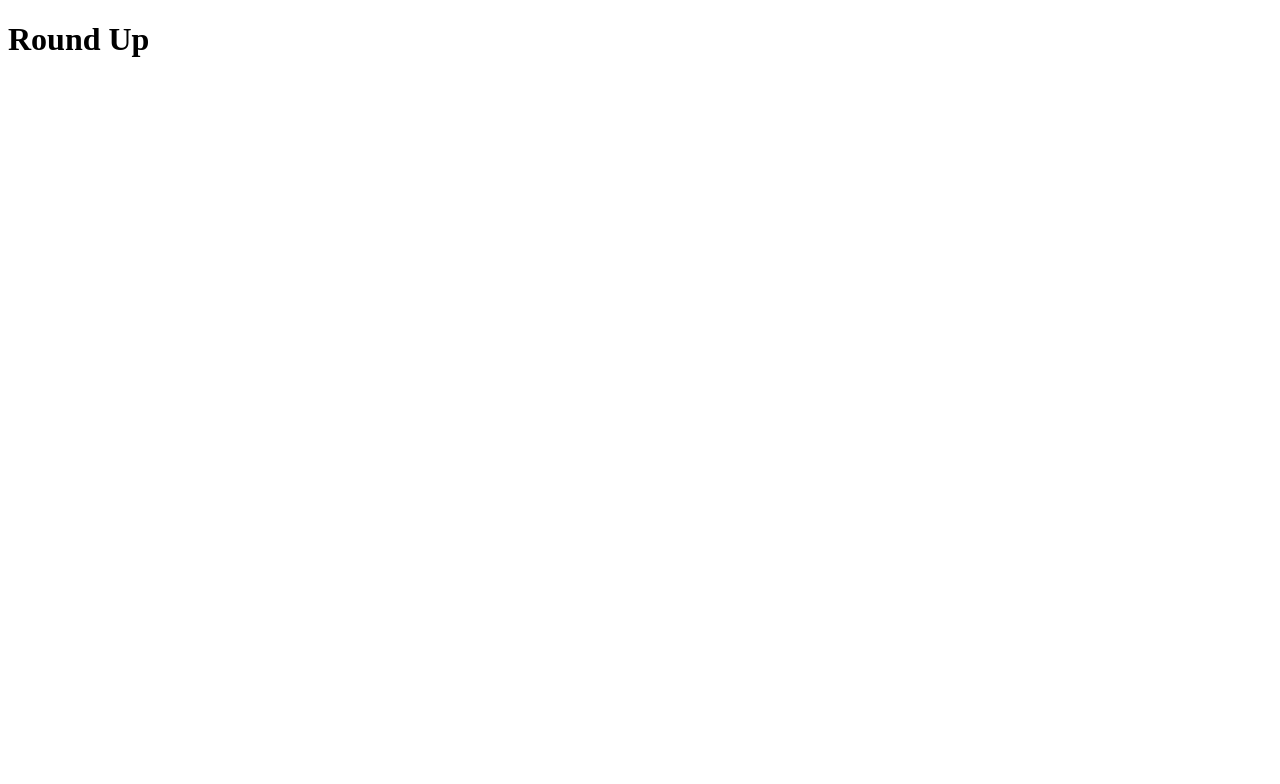
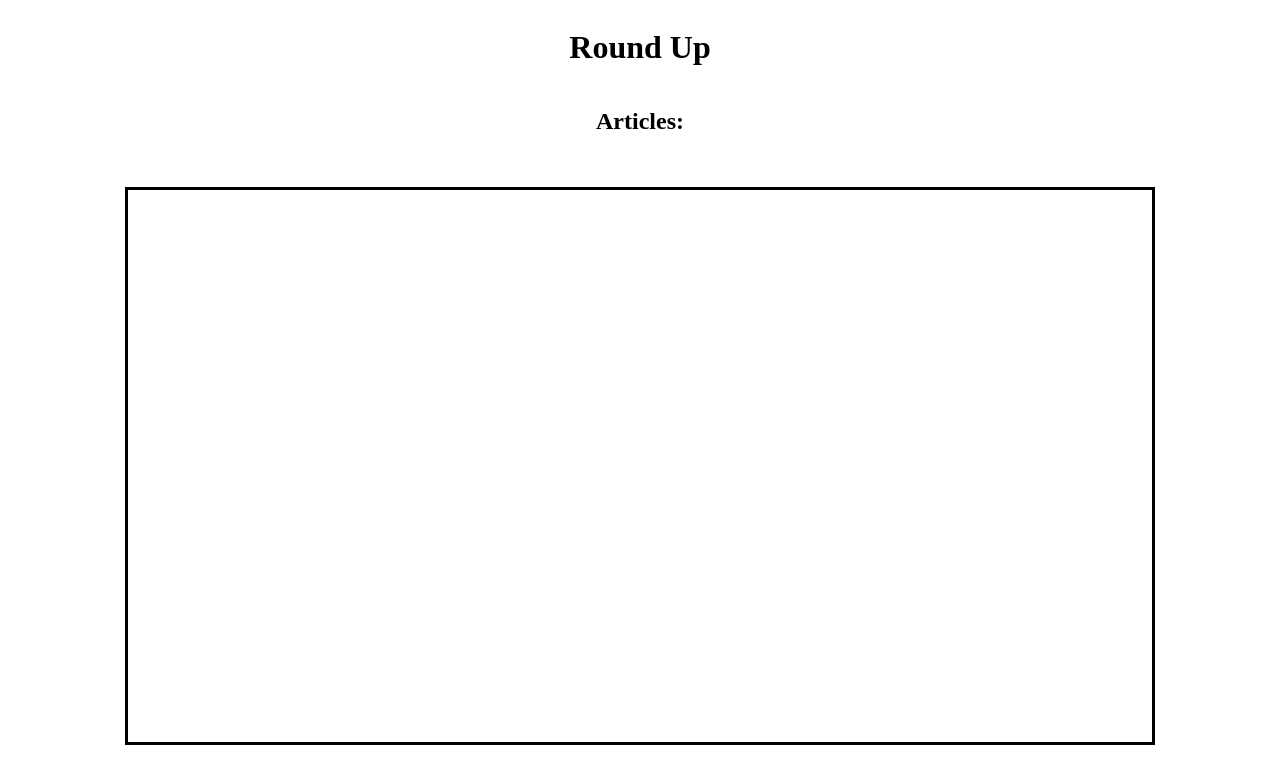
Before and after one commit to bkuhn2/roundup, a React (Create React App) app: page / in a window 1280 px wide. Shown: the top 784 px of the page. Built offline with nearby package versions, Linux system fonts and the light colour scheme.

Commit message:
Adds components and basic styling for an area to display a list of articlces

```diff
--- a/src/Components/HomePage/HomePage.css
+++ b/src/Components/HomePage/HomePage.css
@@ -0,0 +1,5 @@
+.home-page {
+  display: flex;
+  flex-direction: column;
+  align-items: center;
+}
--- a/src/Components/HomePage/HomePage.js
+++ b/src/Components/HomePage/HomePage.js
@@ -1,13 +1,15 @@
 import React from 'react'
 import '../HomePage/HomePage.css'
 import Header from '../Header/Header'
+import ListDisplay from '../ListDisplay/ListDisplay'
 
 const HomePage = () => {
   return (
-    <div>
+    <main className='home-page'>
       <Header />
-
-    </div>
+      <h2>Articles:</h2>
+      <ListDisplay />
+    </main>
   )
 }
 
--- /dev/null
+++ b/src/Components/ListDisplay/ListDisplay.css
@@ -0,0 +1,10 @@
+.list-display {
+  border-style: solid;
+  display: flex;
+  flex-direction: column;
+  align-items: center;
+  width: 80vw;
+  height: 69vh;
+  margin-top: 2em;
+  overflow-x: auto;
+}
--- /dev/null
+++ b/src/Components/ListDisplay/ListDisplay.js
@@ -0,0 +1,12 @@
+import React from 'react'
+import '../ListDisplay/ListDisplay.css'
+
+const ListDisplay = () => {
+  return (
+    <section className='list-display'>
+
+    </section>
+  )
+}
+
+export default ListDisplay
```
Also changed, not shown: src/Components/ListItem/ListItem.js (added, +12 -0 lines), src/Components/ListItem/ListItem.css (added).
